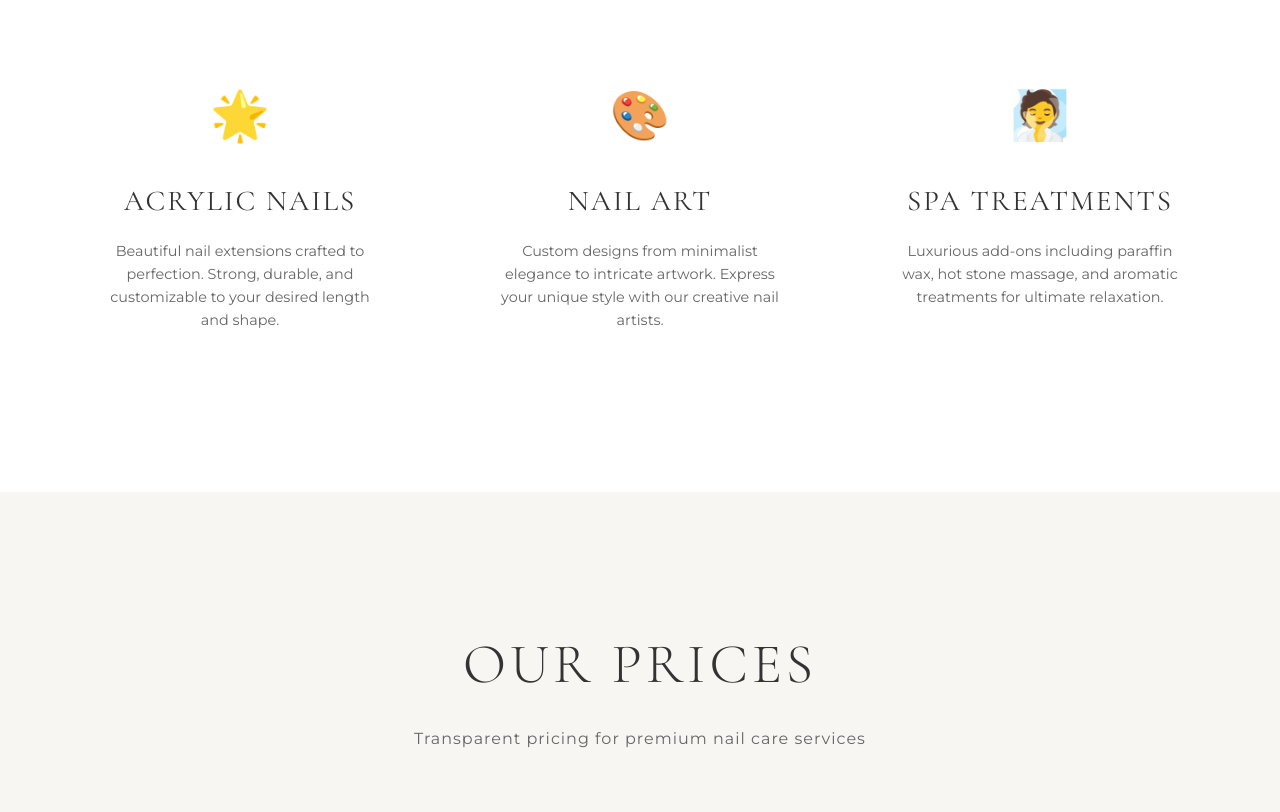
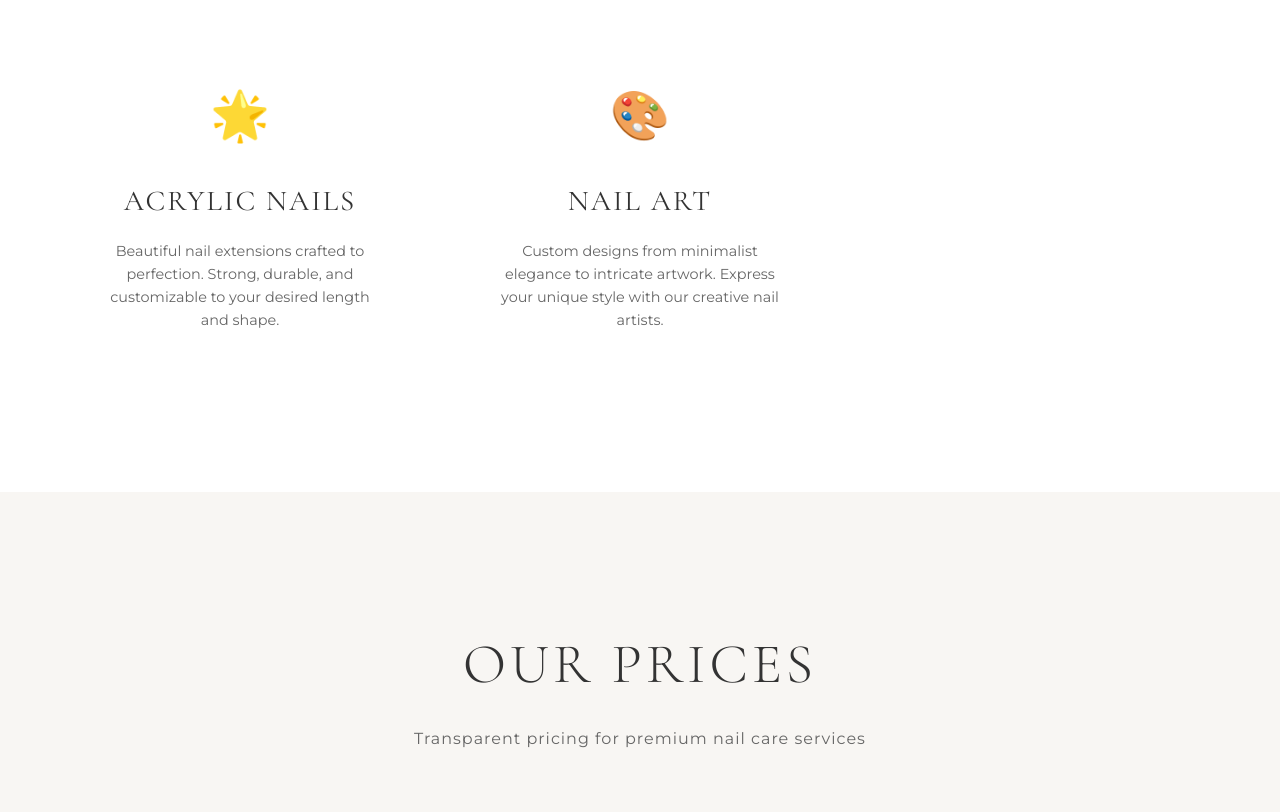
Before and after one commit to coconailswestbury/coconailswestbury.github.io, a plain HTML site: page index.html in a window 1280 px wide. Shown: the part 6357-7169 px from the top of the page. Drawn offline with nearby package versions, Linux system fonts and the light colour scheme.

```diff
--- a/index.html
+++ b/index.html
@@ -1388,11 +1388,6 @@
                 <div class="icon">🎨</div>
                 <h3>Nail Art</h3>
                 <p>Custom designs from minimalist elegance to intricate artwork. Express your unique style with our creative nail artists.</p>
-            </div>
-            <div class="service-card">
-                <div class="icon">🧖</div>
-                <h3>Spa Treatments</h3>
-                <p>Luxurious add-ons including paraffin wax, hot stone massage, and aromatic treatments for ultimate relaxation.</p>
             </div>
         </div>
     </section>
```
